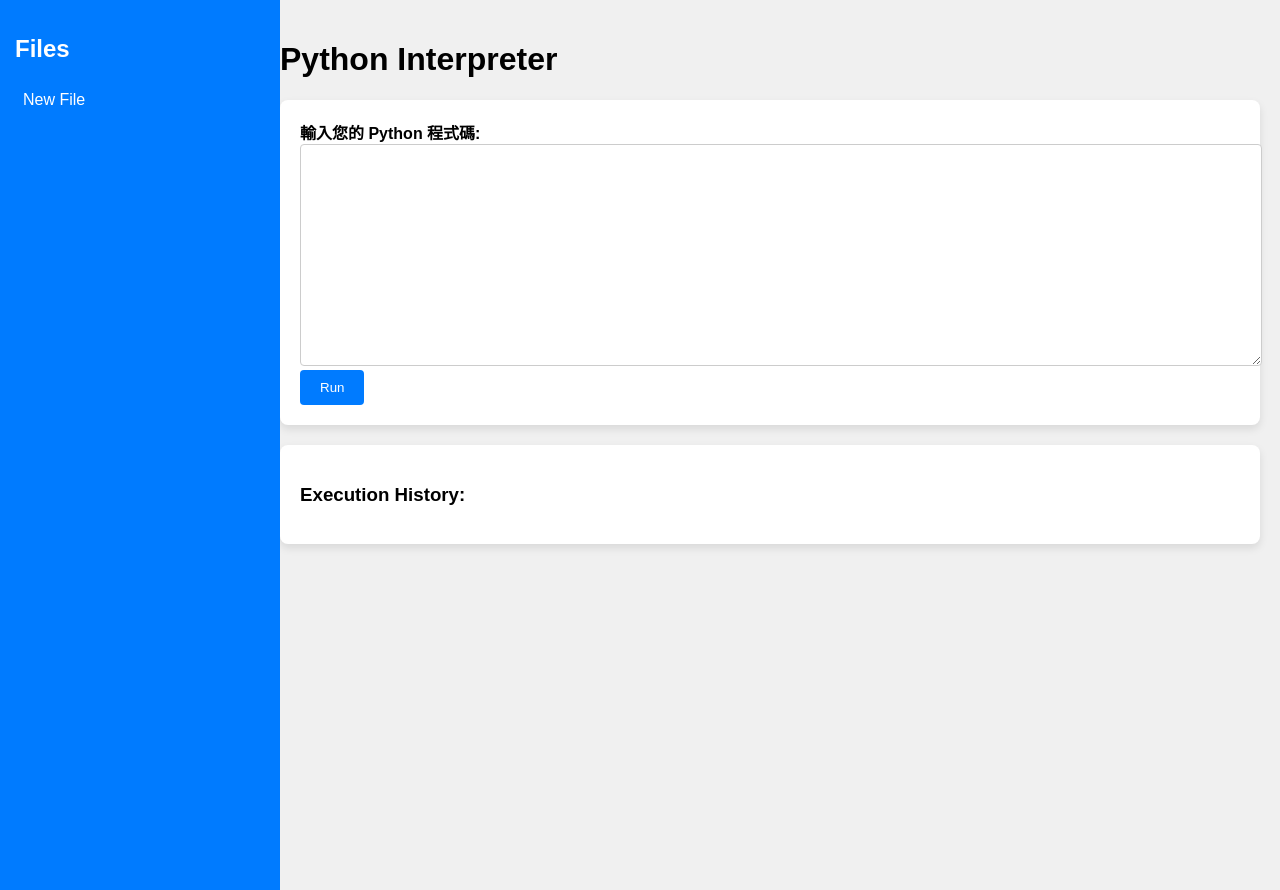
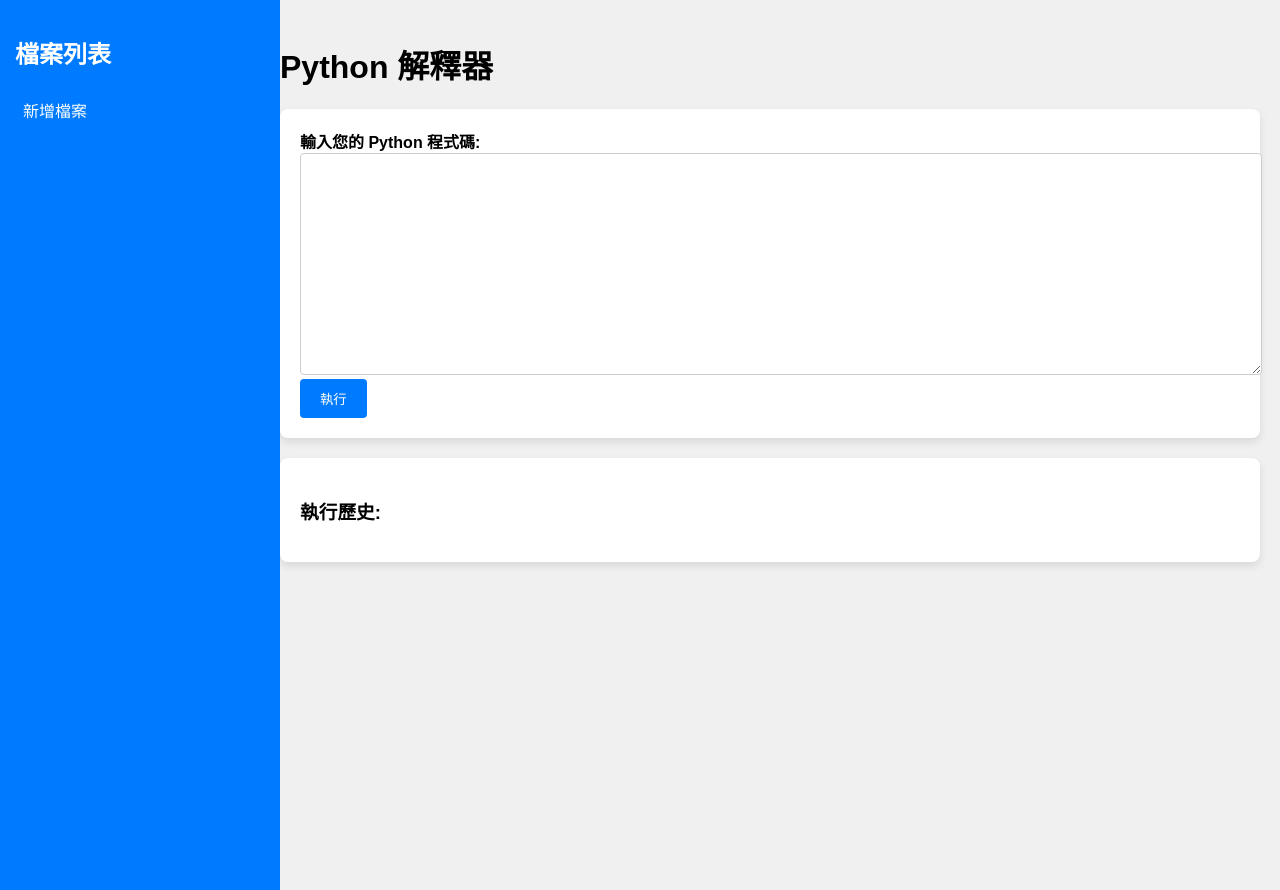
Before and after one commit to oinktech/python-editor, a Flask app: page / in a window 1280 px wide. Run offline with Flask 3, Linux system fonts and the light colour scheme; some libraries are stand-ins or nearby versions.

Commit message:
Update index.html

```diff
--- a/templates/index.html
+++ b/templates/index.html
@@ -1,8 +1,8 @@
 <!DOCTYPE html>
-<html lang="en">
+<html lang="zh-Hant">
 <head>
     <meta charset="UTF-8">
-    <title>Python Interpreter</title>
+    <title>Python 解釋器</title>
     <link rel="stylesheet" href="https://cdnjs.cloudflare.com/ajax/libs/prism/1.24.1/themes/prism.min.css">
     <style>
         body {
@@ -103,14 +103,12 @@
 </head>
 <body>
     <div id="sidebar">
-        <h2>Files</h2>
-        {% for file in files %}
-            <a href="{{ url_for('index', filename=file) }}">{{ file }}</a>
-        {% endfor %}
-        <a href="{{ url_for('index') }}">New File</a>
+        <h2>檔案列表</h2>
+        <div id="file-list"></div>
+        <a href="#" onclick="createNewFile()">新增檔案</a>
     </div>
     <div id="content">
-        <h1>Python Interpreter</h1>
+        <h1>Python 解釋器</h1>
         <div class="container">
             <form method="POST">
                 {{ form.hidden_tag() }}
@@ -118,30 +116,30 @@
                     {{ form.code.label }}
                     {{ form.code(class="form-control") }}
                 </div>
-                <button type="submit" class="btn btn-primary">Run</button>
+                <button type="submit" class="btn btn-primary">執行</button>
             </form>
 
             {% if output is not none %}
             <div class="output">
-                {% if output.startswith('Error') %}
+                {% if output.startswith('錯誤') %}
                 <div class="error">
-                    <h3>Error:</h3>
+                    <h3>錯誤:</h3>
                     <pre>{{ output }}</pre>
                 </div>
                 {% else %}
-                <h3>Output:</h3>
+                <h3>輸出結果:</h3>
                 <pre class="language-python">{{ output }}</pre>
                 {% endif %}
             </div>
             {% endif %}
 
             <div class="history">
-                <h3>Execution History:</h3>
+                <h3>執行歷史:</h3>
                 {% for code, output in history %}
                     <div>
-                        <strong>Code:</strong>
+                        <strong>程式碼:</strong>
                         <pre class="language-python">{{ code }}</pre>
-                        <strong>Output:</strong>
+                        <strong>輸出結果:</strong>
                         <pre>{{ output }}</pre>
                     </div>
                     <hr>
@@ -151,5 +149,38 @@
     </div>
 
     <script src="https://cdnjs.cloudflare.com/ajax/libs/prism/1.24.1/prism.min.js"></script>
+    <script>
+        function createNewFile() {
+            const filename = prompt("請輸入檔案名稱:");
+            if (filename) {
+                const content = prompt("請輸入檔案內容:");
+                if (content) {
+                    // 儲存檔案到 IndexedDB
+                    saveFile(filename, content);
+                }
+            }
+        }
+
+        function saveFile(filename, content) {
+            fetch('/save_file', {
+                method: 'POST',
+                headers: {
+                    'Content-Type': 'application/json'
+                },
+                body: JSON.stringify({ filename, content })
+            })
+            .then(response => response.json())
+            .then(data => {
+                alert(data.message);
+                // 更新檔案列表
+                updateFileList();
+            });
+        }
+
+        function updateFileList() {
+            // 從 IndexedDB 獲取檔案並更新檔案列表
+            // 此處需要編寫相關代碼
+        }
+    </script>
 </body>
 </html>
```
